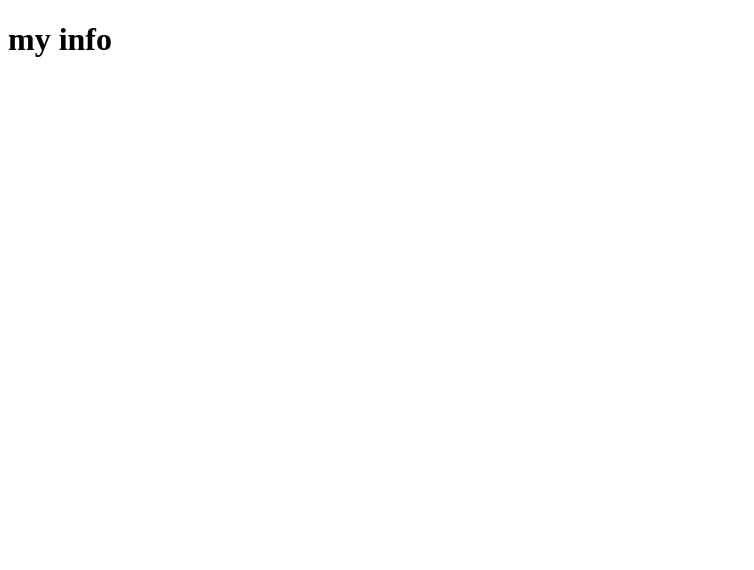
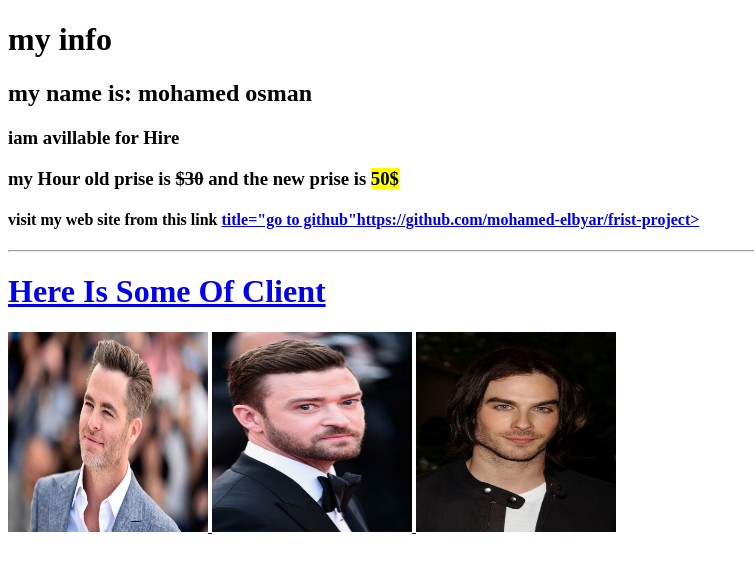
Before and after one commit to mohamed-elbyar/frist-project, a plain HTML site: page project2.html in a window 1280 px wide. Shown: the whole page, without its empty margins (0-754 px from the left). Drawn offline with Linux system fonts and the light colour scheme.

Commit message:
update 3

```diff
--- a/project2.html
+++ b/project2.html
@@ -7,5 +7,16 @@
 </head>
 <body>
     <h1>my info</h1>
+    <h2>my name is: <strong>mohamed osman</strong></h2>
+    <h3>iam <strong>avillable</strong>  for Hire</h3>
+    <h3>my Hour old prise is <del>$30</del> and the new prise is <mark>50$</mark> </h3>
+    <H4>visit my web site from this link <a href="https://github.com/mohamed-elbyar/frist-project" target="_blank"> title="go to github"https://github.com/mohamed-elbyar/frist-project></H4>
+        <hr>
+        <h1>Here Is Some Of Client</h1>
+        <img src="Chris Pine كريس باين.jpg" alt="" width="200" height="200">
+        <img src="اللحية الكثيفة في مهرجان كان Justin Timberlake.jpg" alt="" width="200" height="200">
+        <img src="سومرهالدر.jpg" alt="" width="200" height="200">
+
+
 </body>
 </html>
```
Also changed, not shown: Chris Pine كريس باين.jpg (added), اللحية الكثيفة في مهرجان كان Justin Timberlake.jpg (added), سومرهالدر.jpg (added).
